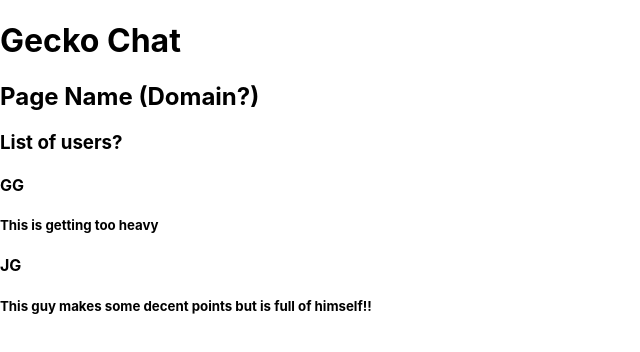
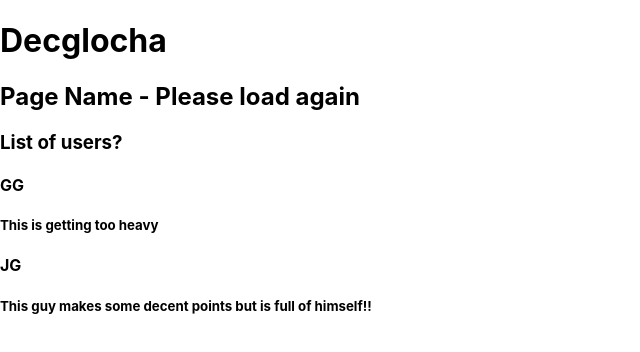
Before and after one commit to johngrantuk/decglocha, a React (Create React App) app: page / in a window 1280 px wide. Shown: the top 352 px of the page, without its empty margins (0-640 px from the left). Built offline with nearby package versions, Linux system fonts and the light colour scheme.

Commit message:
URL Parsing.

```diff
--- a/src/App.js
+++ b/src/App.js
@@ -5,6 +5,7 @@ class App extends React.Component {
   constructor(props) {
     super(props);
     this.state = {
+      topic: 'Please load again',
       messages: [
         {
           name: 'GG',
@@ -18,6 +19,16 @@ class App extends React.Component {
     };
   }
 
+  componentDidMount() {
+    console.log(this.props);
+    var urlParams = new URLSearchParams(window.location.search);
+
+    if(urlParams.has('topic')){
+      this.setState({topic: urlParams.get('topic')});
+    }
+  }
+
+
   render (){
 
     let messages;
@@ -30,8 +41,8 @@ class App extends React.Component {
 
     return (
       <div>
-        <h1>Gecko Chat</h1>
-        <h2>Page Name (Domain?)</h2>
+        <h1>Decglocha</h1>
+        <h2>Page Name - {this.state.topic}</h2>
         <h3>List of users?</h3>
 
         {messages}
```
